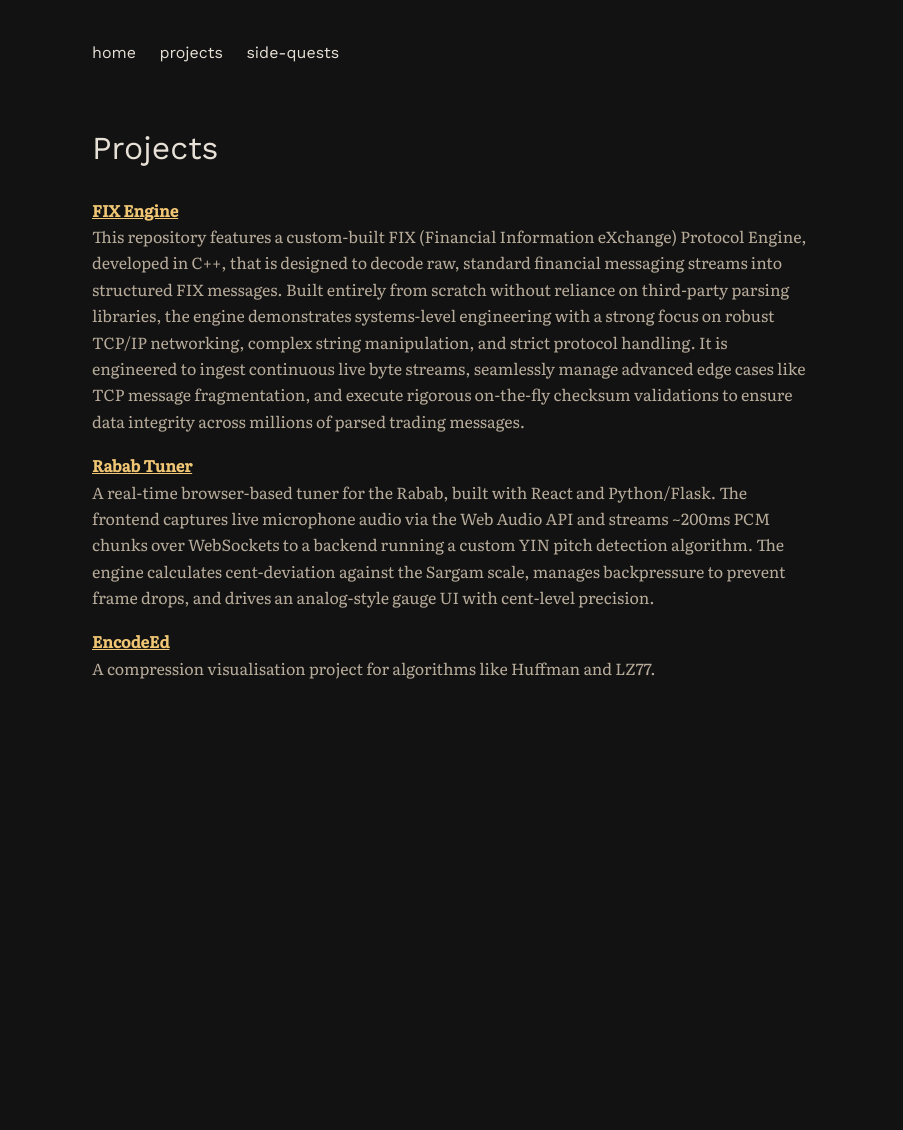
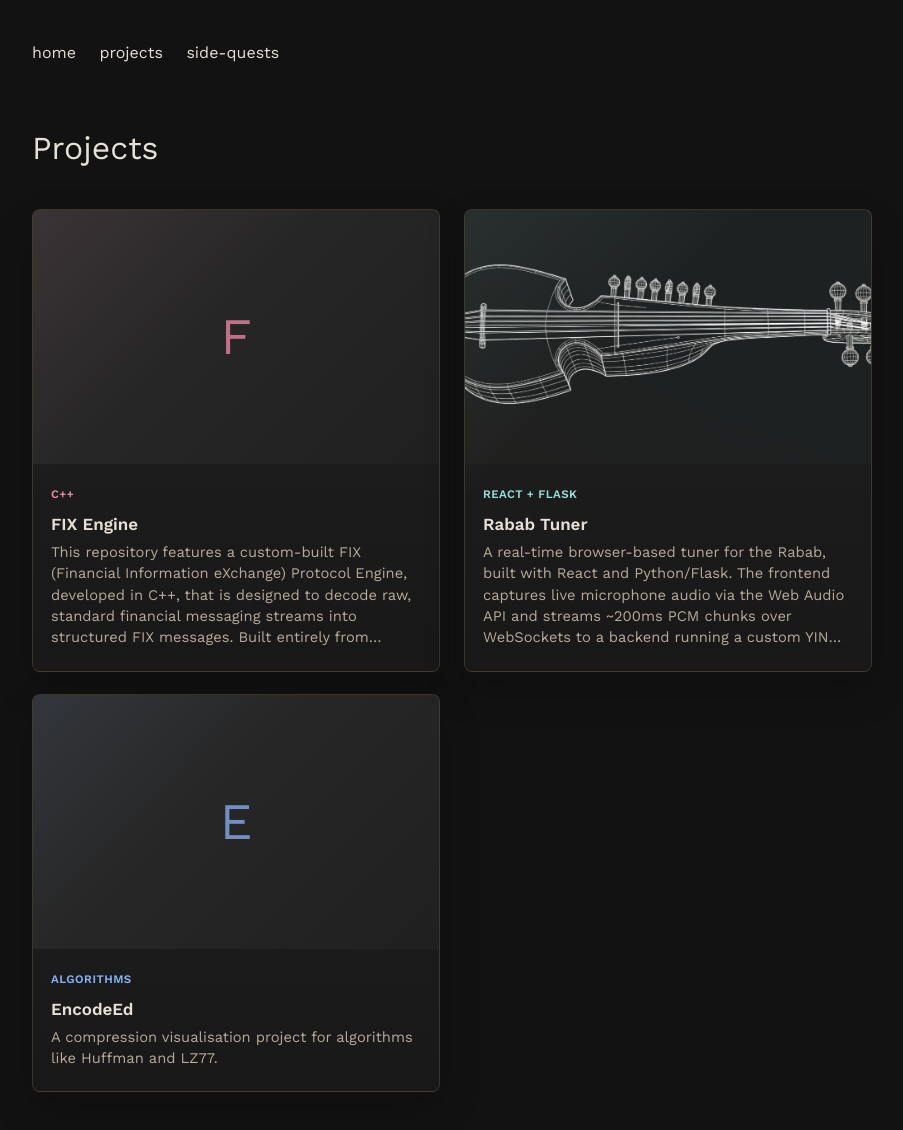
Before and after one commit to HussainQadri/hussainqadri.github.io, a Jekyll site: the page built from projects.html, in a window 1280 px wide. Shown: the whole page, without its empty margins (188-1091 px from the left). Built offline with Jekyll 4.4.1, drawn with Linux system fonts in a browser that asks for light colours; before the commit the page ends 900 px from its top, so only the background shows below that.

Commit message:
Change project page design into floating cards

```diff
--- a/_layouts/default.html
+++ b/_layouts/default.html
@@ -10,7 +10,7 @@
     <link rel="stylesheet" href="{{ '/assets/css/style.css' | relative_url }}">
     <link rel="stylesheet" href="{{ '/assets/css/syntax.css' | relative_url }}">
   </head>
-  <body class="layout-{{ page.layout | default: 'default' }}{% if page.url == '/side-quests/' %} side-quest-index-page{% endif %}">
+  <body class="layout-{{ page.layout | default: 'default' }}{% if page.url == '/side-quests/' %} side-quest-index-page{% endif %}{% if page.url == '/projects/' %} projects-index-page{% endif %}">
     {% include nav.html %}
     <main class="content">
       {{ content }}
--- a/_projects/encodeed.md
+++ b/_projects/encodeed.md
@@ -3,6 +3,8 @@ title: EncodeEd
 permalink: /projects/encodeed/
 project: encodeed
 summary: A compression visualisation project for algorithms like Huffman and LZ77.
+stack: Algorithms
+accent: "#89b4fa"
 order: 3
 ---
 
--- a/assets/css/style.css
+++ b/assets/css/style.css
@@ -24,6 +24,10 @@ body {
 }
 
 body.side-quest-index-page {
+  max-width: 840px;
+}
+
+body.projects-index-page {
   max-width: 840px;
 }
 
@@ -76,6 +80,113 @@ ul.clean-list {
 ul.clean-list li {
   margin-bottom: 18px;
   color: var(--muted);
+}
+
+/* --- Project grid --- */
+
+.project-grid {
+  display: grid;
+  grid-template-columns: repeat(2, minmax(0, 1fr));
+  gap: 24px;
+  margin-top: 34px;
+}
+
+.project-card {
+  position: relative;
+  display: flex;
+  min-height: 100%;
+  flex-direction: column;
+  text-decoration: none;
+  color: var(--text);
+  border: 1px solid rgba(240, 198, 116, 0.16);
+  border-radius: 8px;
+  overflow: hidden;
+  background:
+    linear-gradient(180deg, rgba(255, 255, 255, 0.035), rgba(255, 255, 255, 0)),
+    #181818;
+  box-shadow: 0 18px 42px rgba(0, 0, 0, 0.2);
+  transition: border-color 0.18s, transform 0.18s, box-shadow 0.18s;
+}
+
+.project-card::before {
+  content: "";
+  position: absolute;
+  inset: 0;
+  pointer-events: none;
+  background: linear-gradient(135deg, var(--project-accent, var(--link)), transparent 34%);
+  opacity: 0.08;
+}
+
+.project-card:hover {
+  border-color: var(--project-accent, var(--link));
+  box-shadow: 0 22px 58px rgba(0, 0, 0, 0.32);
+  transform: translateY(-3px);
+}
+
+.project-card img,
+.project-card-placeholder {
+  display: grid;
+  width: 100%;
+  aspect-ratio: 16 / 10;
+  place-items: center;
+  overflow: hidden;
+  object-fit: cover;
+  background:
+    linear-gradient(135deg, rgba(255, 255, 255, 0.05), rgba(255, 255, 255, 0)),
+    #202020;
+  transition: transform 0.22s;
+}
+
+.project-card:hover img,
+.project-card:hover .project-card-placeholder {
+  transform: scale(1.025);
+}
+
+.project-card-placeholder span {
+  color: var(--project-accent, var(--link));
+  font-family: var(--font-ui);
+  font-size: 3.2em;
+  line-height: 1;
+  opacity: 0.75;
+}
+
+.project-card-body {
+  position: relative;
+  flex: 1;
+  padding: 16px 18px 20px;
+  font-family: var(--font-ui);
+}
+
+.project-card-topic {
+  display: inline-block;
+  margin-bottom: 10px;
+  color: var(--project-accent, var(--link));
+  font-size: 0.72em;
+  font-weight: 600;
+  letter-spacing: 0.04em;
+  text-transform: uppercase;
+}
+
+.project-card-body strong {
+  display: block;
+  margin-bottom: 7px;
+  font-size: 1.06em;
+  line-height: 1.25;
+}
+
+.project-card-body p {
+  display: -webkit-box;
+  margin: 0;
+  overflow: hidden;
+  -webkit-box-orient: vertical;
+  -webkit-line-clamp: 5;
+  color: var(--muted);
+  font-size: 0.92em;
+  line-height: 1.45;
+}
+
+@media (max-width: 540px) {
+  .project-grid { grid-template-columns: 1fr; }
 }
 
 /* --- Code blocks --- */
--- a/projects.html
+++ b/projects.html
@@ -8,11 +8,21 @@ permalink: /projects/
 {% assign visible_projects = site.projects | where_exp: "project", "project.listed != false" %}
 {% assign sorted_projects = visible_projects | sort: "order" %}
 
-<ul class="clean-list">
+<div class="project-grid">
   {% for project in sorted_projects %}
-    <li>
-      <strong><a href="{{ project.url | relative_url }}">{{ project.title }}</a></strong><br>
-      {{ project.summary }}
-    </li>
+    <a class="project-card{% if project.span %} project-card-{{ project.span }}{% endif %}" href="{{ project.url | relative_url }}" style="--project-accent: {{ project.accent | default: '#f0c674' }}">
+      {% if project.image %}
+        <img src="{{ project.image | relative_url }}" alt="{{ project.title }}">
+      {% else %}
+        <div class="project-card-placeholder">
+          <span>{{ project.title | slice: 0 }}</span>
+        </div>
+      {% endif %}
+      <div class="project-card-body">
+        {% if project.stack %}<span class="project-card-topic">{{ project.stack }}</span>{% endif %}
+        <strong>{{ project.title }}</strong>
+        {% if project.summary %}<p>{{ project.summary }}</p>{% endif %}
+      </div>
+    </a>
   {% endfor %}
-</ul>
+</div>
```
Also changed, not shown: _projects/fix-engine.md (+2 -0 lines), _projects/rabab-tuner.md (+3 -0 lines).
